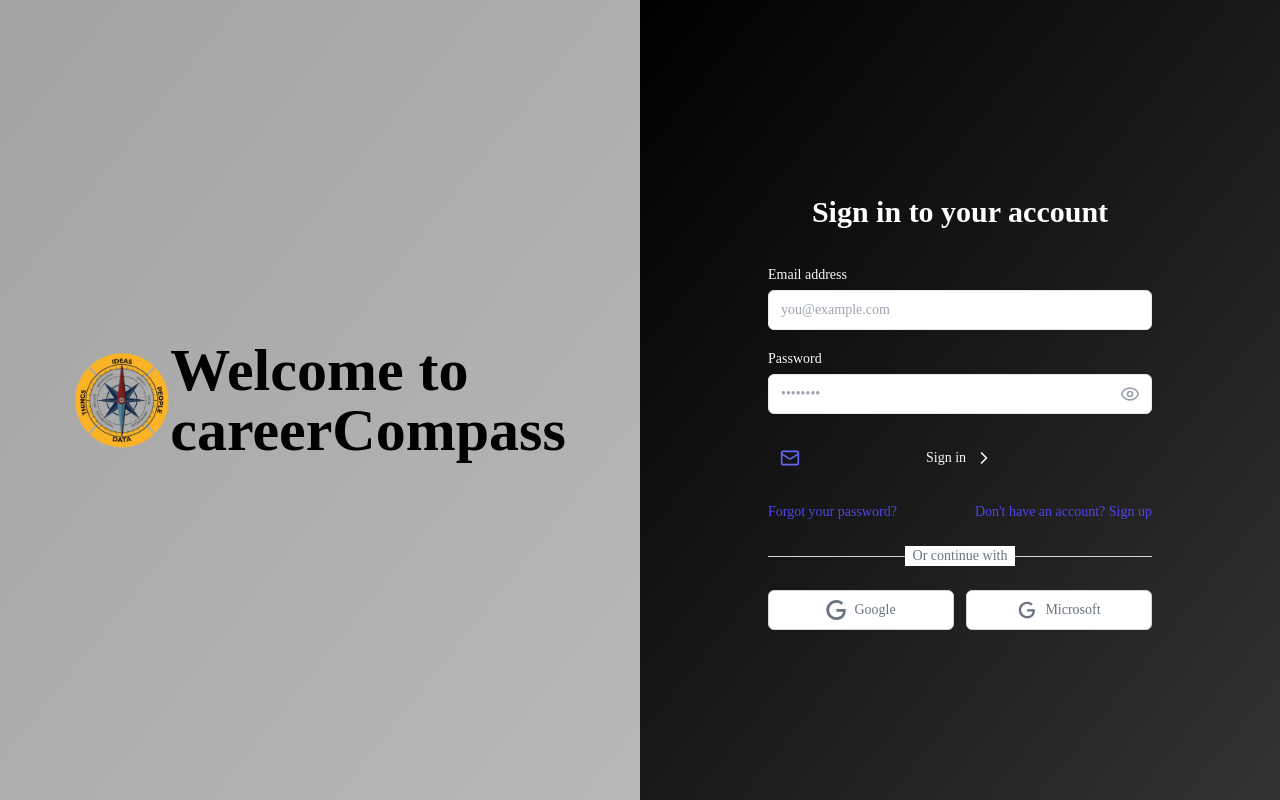
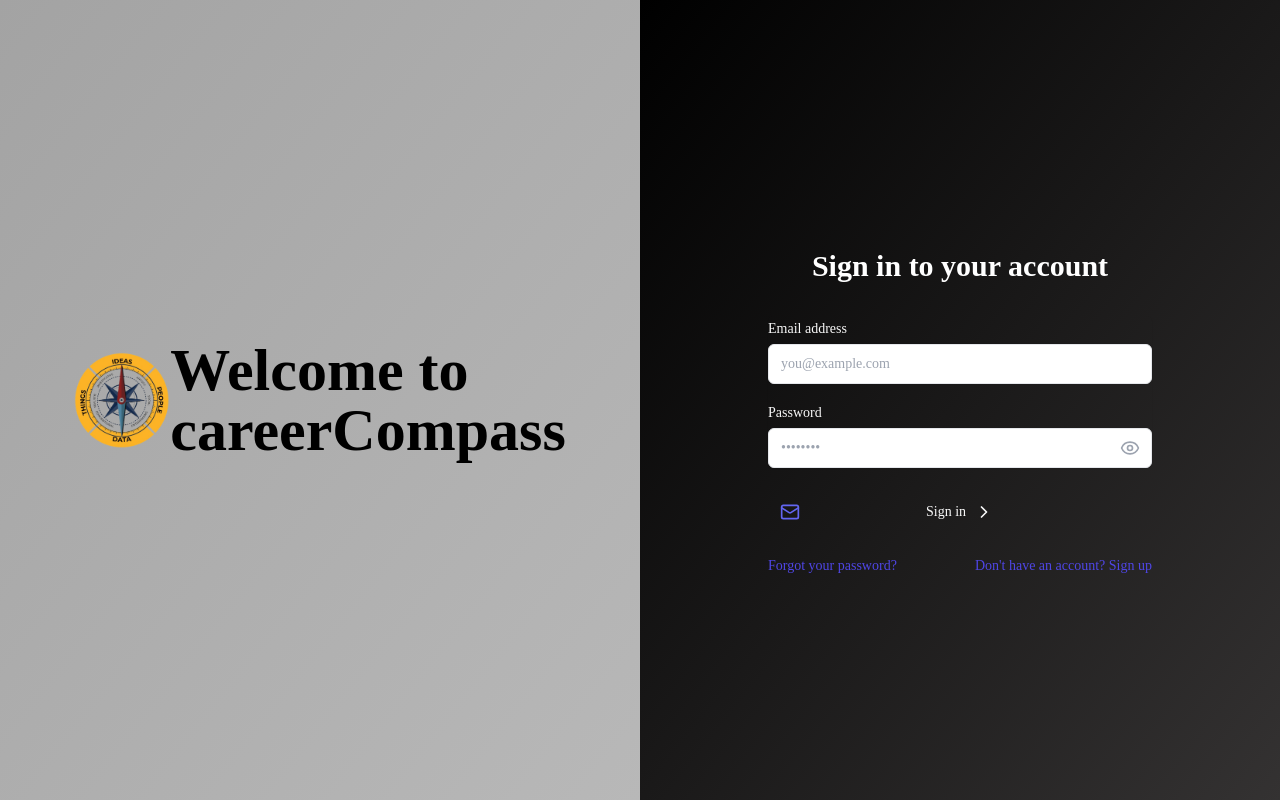
Before and after one commit to namannn04/careerCompass, a React (Vite) app: page /authentication in a window 1280 px wide. Built offline with nearby package versions, Linux system fonts and the light colour scheme; a web font is replaced by a local one.

Commit message:
signin signup authentication

```diff
--- a/src/Pages/AuthPage.jsx
+++ b/src/Pages/AuthPage.jsx
@@ -1,20 +1,50 @@
-import { useState } from 'react'
-import { Eye, EyeOff, ChevronRight, Mail } from 'lucide-react'
-import { Button } from "../Components/ui/Button"
-import { Input } from "../Components/ui/Input"
-import { Label } from "../Components/ui/Label"
-import logo from '../assets/logo-avatars/logo.png'
+import { useState } from 'react';
+import { useNavigate } from 'react-router-dom'; // For redirection
+import { Eye, EyeOff, ChevronRight, Mail } from 'lucide-react';
+import { Button } from "../Components/ui/Button";
+import { Input } from "../Components/ui/Input";
+import { Label } from "../Components/ui/Label";
+import { signUp, signIn } from "../../backend/authService"; // Import authentication methods
+import logo from '../assets/logo-avatars/logo.png';
 
 export default function AuthPage() {
-  const [isSignUp, setIsSignUp] = useState(false)
-  const [showPassword, setShowPassword] = useState(false)
+  const [isSignUp, setIsSignUp] = useState(false);
+  const [showPassword, setShowPassword] = useState(false);
+  const [email, setEmail] = useState('');
+  const [password, setPassword] = useState('');
+  const [name, setName] = useState('');
+  const [error, setError] = useState('');
+  const [successMessage, setSuccessMessage] = useState('');
+  const navigate = useNavigate(); // For redirection
+
+  const handleAuth = async (e) => {
+    e.preventDefault();
+    setError('');
+    setSuccessMessage('');
+
+    try {
+      if (isSignUp) {
+        // Handle Sign-Up
+        const user = await signUp(email, password, name); // Assuming `signUp` accepts `name`
+        setSuccessMessage(`Welcome, ${user.email}! Your account has been created.`);
+      } else {
+        // Handle Sign-In
+        const user = await signIn(email, password);
+        setSuccessMessage(`Welcome back, ${user.email}!`);
+        // Redirect to the landing page
+        navigate('/'); // Update the path as per your routing configuration
+      }
+    } catch (err) {
+      setError(err.message || 'Something went wrong. Please try again.');
+    }
+  };
 
   return (
     <div className="flex min-h-screen">
       {/* Left side - Image */}
       <div className="hidden w-1/2 bg-gradient-to-br from-[#a3a3a3] to-[#b8b8b8] lg:block">
         <div className="flex h-full mx-32 items-center justify-center">
-          <img src={logo} alt='careerCompass' className="w-1/4" />
+          <img src={logo} alt="careerCompass" className="w-1/4" />
           <br />
           <h1 className="text-6xl font-bold text-black">Welcome to careerCompass</h1>
         </div>
@@ -28,17 +58,36 @@ export default function AuthPage() {
               {isSignUp ? 'Create your account' : 'Sign in to your account'}
             </h2>
           </div>
-          <form className="mt-8 space-y-6" action="#" method="POST">
+          <form className="mt-8 space-y-6" onSubmit={handleAuth}>
             <div className="space-y-4 rounded-md shadow-sm">
               {isSignUp && (
                 <div>
                   <Label htmlFor="name">Full Name</Label>
-                  <Input id="name" name="name" type="text" required className="mt-1 text-black" placeholder="John Doe" />
+                  <Input
+                    id="name"
+                    name="name"
+                    type="text"
+                    required
+                    className="mt-1 text-black"
+                    placeholder="John Doe"
+                    value={name}
+                    onChange={(e) => setName(e.target.value)}
+                  />
                 </div>
               )}
               <div>
                 <Label htmlFor="email-address">Email address</Label>
-                <Input id="email-address" name="email" type="email" autoComplete="email" required className="mt-1 text-black" placeholder="you@example.com" />
+                <Input
+                  id="email-address"
+                  name="email"
+                  type="email"
+                  autoComplete="email"
+                  required
+                  className="mt-1 text-black"
+                  placeholder="you@example.com"
+                  value={email}
+                  onChange={(e) => setEmail(e.target.value)}
+                />
               </div>
               <div>
                 <Label htmlFor="password">Password</Label>
@@ -51,6 +100,8 @@ export default function AuthPage() {
                     required
                     className="pr-10 text-black"
                     placeholder="••••••••"
+                    value={password}
+                    onChange={(e) => setPassword(e.target.value)}
                   />
                   <button
                     type="button"
@@ -62,6 +113,9 @@ export default function AuthPage() {
                 </div>
               </div>
             </div>
+
+            {error && <p className="text-red-500 text-sm">{error}</p>}
+            {successMessage && <p className="text-green-500 text-sm">{successMessage}</p>}
 
             <div>
               <Button type="submit" className="group relative flex w-full justify-center">
@@ -89,44 +143,9 @@ export default function AuthPage() {
                 </button>
               </div>
             </div>
-
-            <div className="relative">
-              <div className="absolute inset-0 flex items-center">
-                <div className="w-full border-t border-gray-300"></div>
-              </div>
-              <div className="relative flex justify-center text-sm">
-                <span className="bg-white px-2 text-gray-500">Or continue with</span>
-              </div>
-            </div>
-
-            <div className="mt-6 grid grid-cols-2 gap-3">
-              <div>
-                <Button
-                  type="button"
-                  className="inline-flex w-full justify-center rounded-md border border-gray-300 bg-white px-4 py-2 text-sm font-medium text-gray-500 shadow-sm hover:bg-gray-50"
-                >
-                  <svg className="h-5 w-5" aria-hidden="true" fill="currentColor" viewBox="0 0 24 24">
-                    <path d="M12.48 10.92v3.28h7.84c-.24 1.84-.853 3.187-1.787 4.133-1.147 1.147-2.933 2.4-6.053 2.4-4.827 0-8.6-3.893-8.6-8.72s3.773-8.72 8.6-8.72c2.6 0 4.507 1.027 5.907 2.347l2.307-2.307C18.747 1.44 16.133 0 12.48 0 5.867 0 .307 5.387.307 12s5.56 12 12.173 12c3.573 0 6.267-1.173 8.373-3.36 2.16-2.16 2.84-5.213 2.84-7.667 0-.76-.053-1.467-.173-2.053H12.48z" />
-                  </svg>
-                  <span className="ml-2">Google</span>
-                </Button>
-              </div>
-
-              <div>
-                <Button
-                  type="button"
-                  className="inline-flex w-full justify-center rounded-md border border-gray-300 bg-white px-4 py-2 text-sm font-medium text-gray-500 shadow-sm hover:bg-gray-50"
-                >
-                  <svg className="h-5 w-5" aria-hidden="true" fill="currentColor" viewBox="0 0 24 24">
-                    <path d="M21.35,11.1H12.18V13.83H18.69C18.36,17.64 15.19,19.27 12.19,19.27C8.36,19.27 5,16.25 5,12C5,7.9 8.2,4.73 12.2,4.73C15.29,4.73 17.1,6.7 17.1,6.7L19,4.72C19,4.72 16.56,2 12.1,2C6.42,2 2.03,6.8 2.03,12C2.03,17.05 6.16,22 12.25,22C17.6,22 21.5,18.33 21.5,12.91C21.5,11.76 21.35,11.1 21.35,11.1V11.1Z" />
-                  </svg>
-                  <span className="ml-2">Microsoft</span>
-                </Button>
-              </div>
-            </div>
           </form>
         </div>
       </div>
     </div>
-  )
+  );
 }
```
Also changed, not shown: 2 other files (tests, documents, lock files or other folders).
